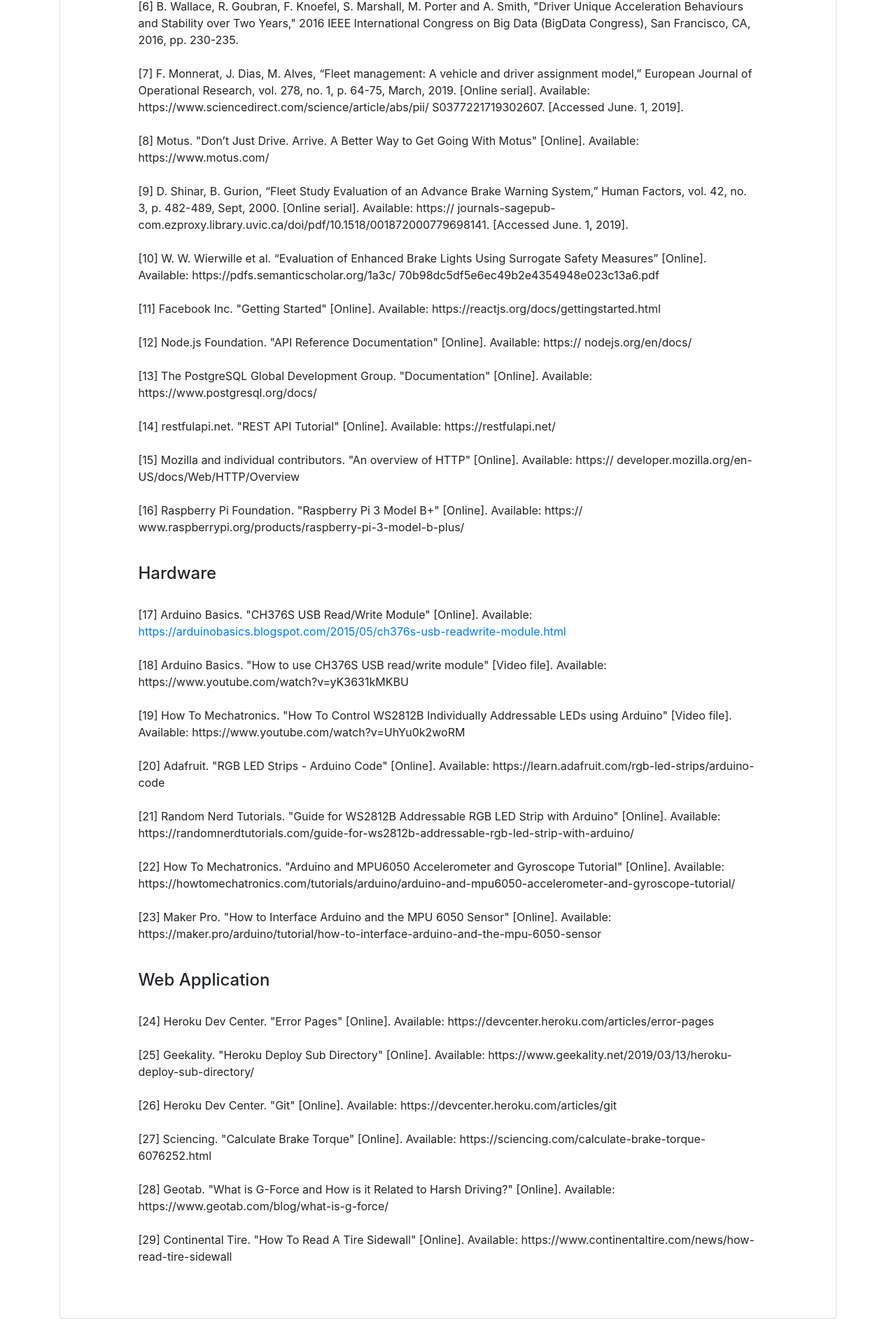
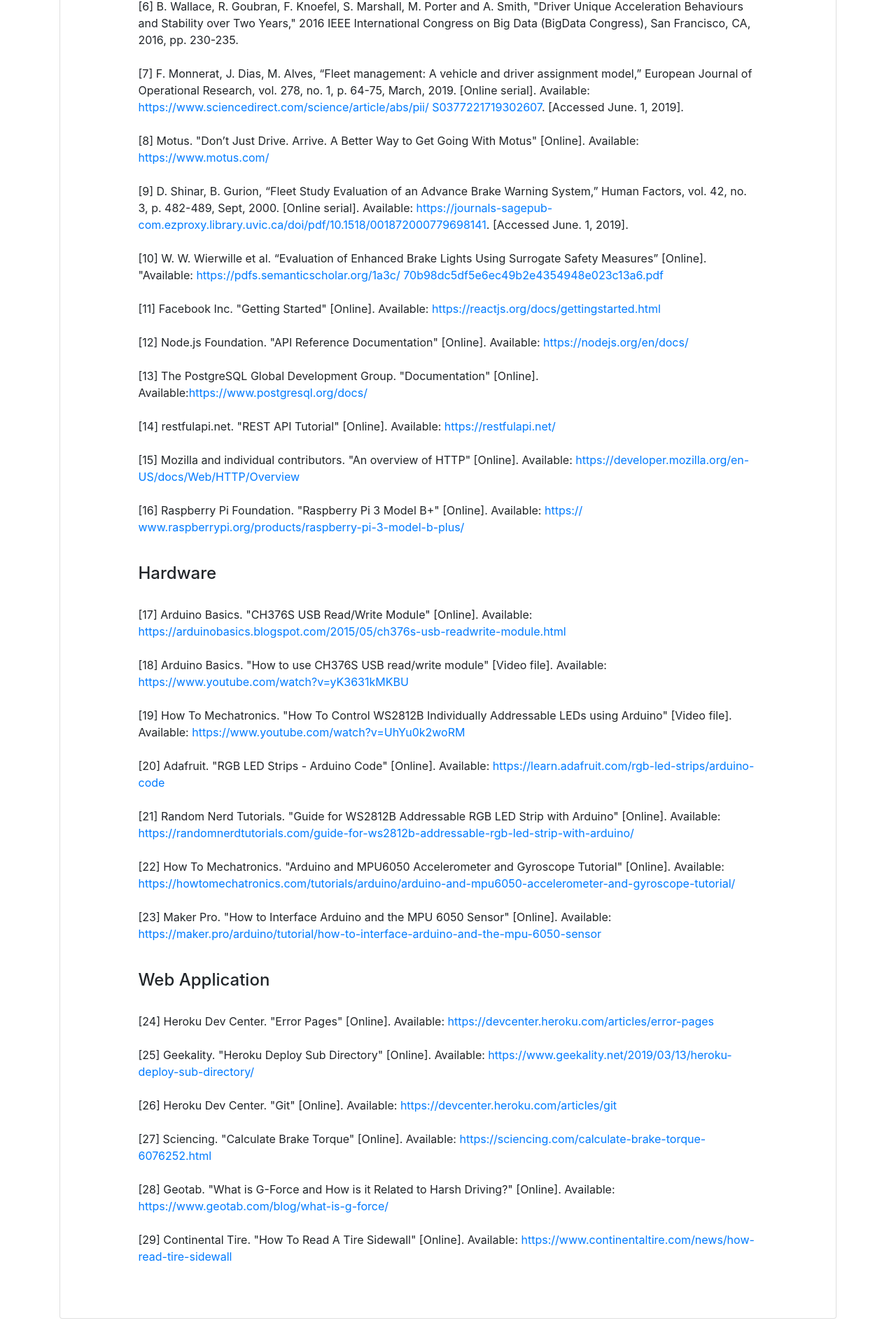
Before and after one commit to sdevalapurkar/smart-brake-monitor, a Next.js app: page /freno in a window 1280 px wide. Shown: the part 3263-5183 px from the top of the page at 70% size. Built offline with nearby package versions, Linux system fonts and the light colour scheme.

Commit message:
hyperlinked references

```diff
--- a/pages/freno.js
+++ b/pages/freno.js
@@ -218,10 +218,12 @@ class Freno extends Component {
                                     <p>
                                         [1] U.S. Dept. of Transportation. National Highway Traffic Safety Administration. "Analyses
                                         of Rear-End Crashes and Near-Crashes in the 100-Car Naturalistic Driving Study to
-                                        Support Rear-Signaling Countermeasure Development" [Online]. Available: https://
-                                        www.nhtsa.gov/sites/nhtsa.dot.gov/files/analyses20of20rear-end20crashes20and20nearcrashes20dot20hs2081020846.pdf<br/><br/>
+                                        Support Rear-Signaling Countermeasure Development" [Online]. Available: <a href="https://
+                                        www.nhtsa.gov/sites/nhtsa.dot.gov/files/analyses20of20rear-end20crashes20and20nearcrashes20dot20hs2081020846.pdf">https://
+                                        www.nhtsa.gov/sites/nhtsa.dot.gov/files/analyses20of20rear-end20crashes20and20nearcrashes20dot20hs2081020846.pdf</a><br/><br/>
                                         [2] “Electronic Brake Monitoring,” Electronic Brake Monitoring | MGM Brakes. [Online].
-                                        Available: https://mgmbrakes.com/products/product-models/electronic-brakemonitoring/. [Accessed: 16-Jun-2019].<br/><br/>
+                                        Available: <a href="https://mgmbrakes.com/products/product-models/electronic-brakemonitoring/">https://mgmbrakes.com/products/product-
+                                        models/electronic-brakemonitoring/</a>. [Accessed: 16-Jun-2019].<br/><br/>
                                         [3] D. E. Fumi and I. A. Sultan, “A novel in-vehicle real-time brake-monitoring system,”
                                         Proceedings of the Institution of Mechanical Engineers, Part D: Journal of Automobile
                                         Engineering, vol. 223, no. 6, pp. 793–804, 2009<br/><br/>
@@ -234,46 +236,50 @@ class Freno extends Component {
                                         Congress on Big Data (BigData Congress), San Francisco, CA, 2016, pp. 230-235.<br/><br/>
                                         [7] F. Monnerat, J. Dias, M. Alves, “Fleet management: A vehicle and driver assignment
                                         model,” European Journal of Operational Research, vol. 278, no. 1, p. 64-75, March,
-                                        2019. [Online serial]. Available: https://www.sciencedirect.com/science/article/abs/pii/
-                                        S0377221719302607. [Accessed June. 1, 2019].<br/><br/>
+                                        2019. [Online serial]. Available: <a href="https://www.sciencedirect.com/science/article/abs/pii/
+                                        S0377221719302607">https://www.sciencedirect.com/science/article/abs/pii/
+                                        S0377221719302607</a>. [Accessed June. 1, 2019].<br/><br/>
                                         [8] Motus. "Don’t Just Drive. Arrive. A Better Way to Get Going With Motus" [Online].
-                                        Available: https://www.motus.com/<br/><br/>
+                                        Available: <a href="https://www.motus.com/">https://www.motus.com/</a><br/><br/>
                                         [9] D. Shinar, B. Gurion, “Fleet Study Evaluation of an Advance Brake Warning System,”
-                                        Human Factors, vol. 42, no. 3, p. 482-489, Sept, 2000. [Online serial]. Available: https://
-                                        journals-sagepub-com.ezproxy.library.uvic.ca/doi/pdf/10.1518/001872000779698141.
+                                        Human Factors, vol. 42, no. 3, p. 482-489, Sept, 2000. [Online serial]. Available: <a href="https://
+                                        journals-sagepub-com.ezproxy.library.uvic.ca/doi/pdf/10.1518/001872000779698141">https://journals-sagepub-com.ezproxy.library.uvic.ca/doi/pdf/10.1518/001872000779698141</a>.
                                         [Accessed June. 1, 2019].<br/><br/>
                                         [10] W. W. Wierwille et al. “Evaluation of Enhanced Brake Lights Using Surrogate Safety
-                                        Measures” [Online]. Available: https://pdfs.semanticscholar.org/1a3c/
-                                        70b98dc5df5e6ec49b2e4354948e023c13a6.pdf<br/><br/>
-                                        [11] Facebook Inc. "Getting Started" [Online]. Available: https://reactjs.org/docs/gettingstarted.html<br/><br/>
-                                        [12] Node.js Foundation. "API Reference Documentation" [Online]. Available: https://
-                                        nodejs.org/en/docs/<br/><br/>
+                                        Measures” [Online]. "Available: <a href="https://pdfs.semanticscholar.org/1a3c/
+                                        70b98dc5df5e6ec49b2e4354948e023c13a6.pdf">https://pdfs.semanticscholar.org/1a3c/
+                                        70b98dc5df5e6ec49b2e4354948e023c13a6.pdf</a><br/><br/>
+                                        [11] Facebook Inc. "Getting Started" [Online]. Available: <a href="https://reactjs.org/docs/gettingstarted.html">
+                                        https://reactjs.org/docs/gettingstarted.html</a><br/><br/>
+                                        [12] Node.js Foundation. "API Reference Documentation" [Online]. Available: <a href="https://
+                                        nodejs.org/en/docs/">https://nodejs.org/en/docs/</a><br/><br/>
                                         [13] The PostgreSQL Global Development Group. "Documentation" [Online]. Available:
-                                        https://www.postgresql.org/docs/<br/><br/>
-                                        [14] restfulapi.net. "REST API Tutorial" [Online]. Available: https://restfulapi.net/<br/><br/>
-                                        [15] Mozilla and individual contributors. "An overview of HTTP" [Online]. Available: https://
-                                        developer.mozilla.org/en-US/docs/Web/HTTP/Overview<br/><br/>
-                                        [16] Raspberry Pi Foundation. "Raspberry Pi 3 Model B+" [Online]. Available: https://
-                                        www.raspberrypi.org/products/raspberry-pi-3-model-b-plus/<br/><br/>
+                                        <a href="https://www.postgresql.org/docs/">https://www.postgresql.org/docs/</a><br/><br/>
+                                        [14] restfulapi.net. "REST API Tutorial" [Online]. Available: <a href="https://restfulapi.net/">https://restfulapi.net/</a><br/><br/>
+                                        [15] Mozilla and individual contributors. "An overview of HTTP" [Online]. Available: <a href="https://
+                                        developer.mozilla.org/en-US/docs/Web/HTTP/Overview">https://developer.mozilla.org/en-US/docs/Web/HTTP/Overview</a><br/><br/>
+                                        [16] Raspberry Pi Foundation. "Raspberry Pi 3 Model B+" [Online]. Available: <a href="https://
+                                        www.raspberrypi.org/products/raspberry-pi-3-model-b-plus/">https://
+                                        www.raspberrypi.org/products/raspberry-pi-3-model-b-plus/</a><br/><br/>
                                     </p>
                                     <h4>Hardware</h4>
                                     <p><br/>
                                         [17] Arduino Basics. "CH376S USB Read/Write Module" [Online]. Available: <a href="https://arduinobasics.blogspot.com/2015/05/ch376s-usb-readwrite-module.html">https://arduinobasics.blogspot.com/2015/05/ch376s-usb-readwrite-module.html</a><br/><br/>
-                                        [18] Arduino Basics. "How to use CH376S USB read/write module" [Video file]. Available: https://www.youtube.com/watch?v=yK3631kMKBU<br/><br/>
-                                        [19] How To Mechatronics. "How To Control WS2812B Individually Addressable LEDs using Arduino" [Video file]. Available: https://www.youtube.com/watch?v=UhYu0k2woRM<br/><br/>
-                                        [20] Adafruit. "RGB LED Strips - Arduino Code" [Online]. Available: https://learn.adafruit.com/rgb-led-strips/arduino-code<br/><br/>
-                                        [21] Random Nerd Tutorials. "Guide for WS2812B Addressable RGB LED Strip with Arduino" [Online]. Available: https://randomnerdtutorials.com/guide-for-ws2812b-addressable-rgb-led-strip-with-arduino/<br/><br/>
-                                        [22] How To Mechatronics. "Arduino and MPU6050 Accelerometer and Gyroscope Tutorial" [Online]. Available: https://howtomechatronics.com/tutorials/arduino/arduino-and-mpu6050-accelerometer-and-gyroscope-tutorial/<br/><br/>
-                                        [23] Maker Pro. "How to Interface Arduino and the MPU 6050 Sensor" [Online]. Available: https://maker.pro/arduino/tutorial/how-to-interface-arduino-and-the-mpu-6050-sensor<br/><br/>
+                                        [18] Arduino Basics. "How to use CH376S USB read/write module" [Video file]. Available: <a href="https://www.youtube.com/watch?v=yK3631kMKBU">https://www.youtube.com/watch?v=yK3631kMKBU</a><br/><br/>
+                                        [19] How To Mechatronics. "How To Control WS2812B Individually Addressable LEDs using Arduino" [Video file]. Available: <a href="https://www.youtube.com/watch?v=UhYu0k2woRM">https://www.youtube.com/watch?v=UhYu0k2woRM</a><br/><br/>
+                                        [20] Adafruit. "RGB LED Strips - Arduino Code" [Online]. Available: <a href="https://learn.adafruit.com/rgb-led-strips/arduino-code">https://learn.adafruit.com/rgb-led-strips/arduino-code</a><br/><br/>
+                                        [21] Random Nerd Tutorials. "Guide for WS2812B Addressable RGB LED Strip with Arduino" [Online]. Available: <a href="https://randomnerdtutorials.com/guide-for-ws2812b-addressable-rgb-led-strip-with-arduino/">https://randomnerdtutorials.com/guide-for-ws2812b-addressable-rgb-led-strip-with-arduino/</a><br/><br/>
+                                        [22] How To Mechatronics. "Arduino and MPU6050 Accelerometer and Gyroscope Tutorial" [Online]. Available: <a href="https://howtomechatronics.com/tutorials/arduino/arduino-and-mpu6050-accelerometer-and-gyroscope-tutorial/">https://howtomechatronics.com/tutorials/arduino/arduino-and-mpu6050-accelerometer-and-gyroscope-tutorial/</a><br/><br/>
+                                        [23] Maker Pro. "How to Interface Arduino and the MPU 6050 Sensor" [Online]. Available: <a href="https://maker.pro/arduino/tutorial/how-to-interface-arduino-and-the-mpu-6050-sensor">https://maker.pro/arduino/tutorial/how-to-interface-arduino-and-the-mpu-6050-sensor</a><br/><br/>
                                     </p>
                                     <h4>Web Application</h4>
                                     <p><br/>
-                                        [24] Heroku Dev Center. "Error Pages" [Online]. Available: https://devcenter.heroku.com/articles/error-pages<br/><br/>
-                                        [25] Geekality. "Heroku Deploy Sub Directory" [Online]. Available: https://www.geekality.net/2019/03/13/heroku-deploy-sub-directory/<br/><br/>
-                                        [26] Heroku Dev Center. "Git" [Online]. Available: https://devcenter.heroku.com/articles/git<br/><br/>
-                                        [27] Sciencing. "Calculate Brake Torque" [Online]. Available: https://sciencing.com/calculate-brake-torque-6076252.html<br/><br/>
-                                        [28] Geotab. "What is G-Force and How is it Related to Harsh Driving?" [Online]. Available: https://www.geotab.com/blog/what-is-g-force/<br/><br/>
-                                        [29] Continental Tire. "How To Read A Tire Sidewall" [Online]. Available: https://www.continentaltire.com/news/how-read-tire-sidewall<br/><br/>
+                                        [24] Heroku Dev Center. "Error Pages" [Online]. Available: <a href="https://devcenter.heroku.com/articles/error-pages">https://devcenter.heroku.com/articles/error-pages</a><br/><br/>
+                                        [25] Geekality. "Heroku Deploy Sub Directory" [Online]. Available: <a href="https://www.geekality.net/2019/03/13/heroku-deploy-sub-directory/">https://www.geekality.net/2019/03/13/heroku-deploy-sub-directory/</a><br/><br/>
+                                        [26] Heroku Dev Center. "Git" [Online]. Available: <a href="https://devcenter.heroku.com/articles/git">https://devcenter.heroku.com/articles/git</a><br/><br/>
+                                        [27] Sciencing. "Calculate Brake Torque" [Online]. Available: <a href="https://sciencing.com/calculate-brake-torque-6076252.html">https://sciencing.com/calculate-brake-torque-6076252.html</a><br/><br/>
+                                        [28] Geotab. "What is G-Force and How is it Related to Harsh Driving?" [Online]. Available: <a href="https://www.geotab.com/blog/what-is-g-force/">https://www.geotab.com/blog/what-is-g-force/</a><br/><br/>
+                                        [29] Continental Tire. "How To Read A Tire Sidewall" [Online]. Available: <a href="https://www.continentaltire.com/news/how-read-tire-sidewall">https://www.continentaltire.com/news/how-read-tire-sidewall</a><br/><br/>
                                     </p>
 
                                 </Col>
```
